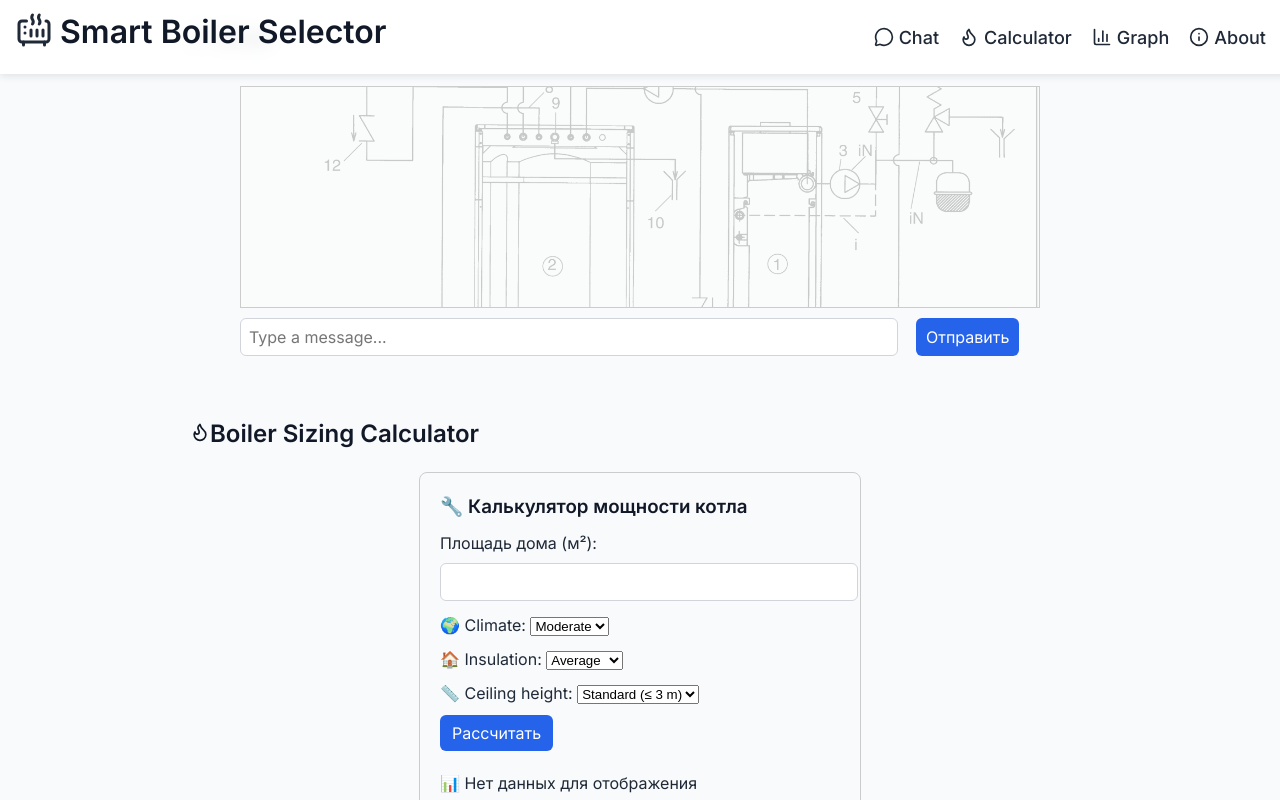
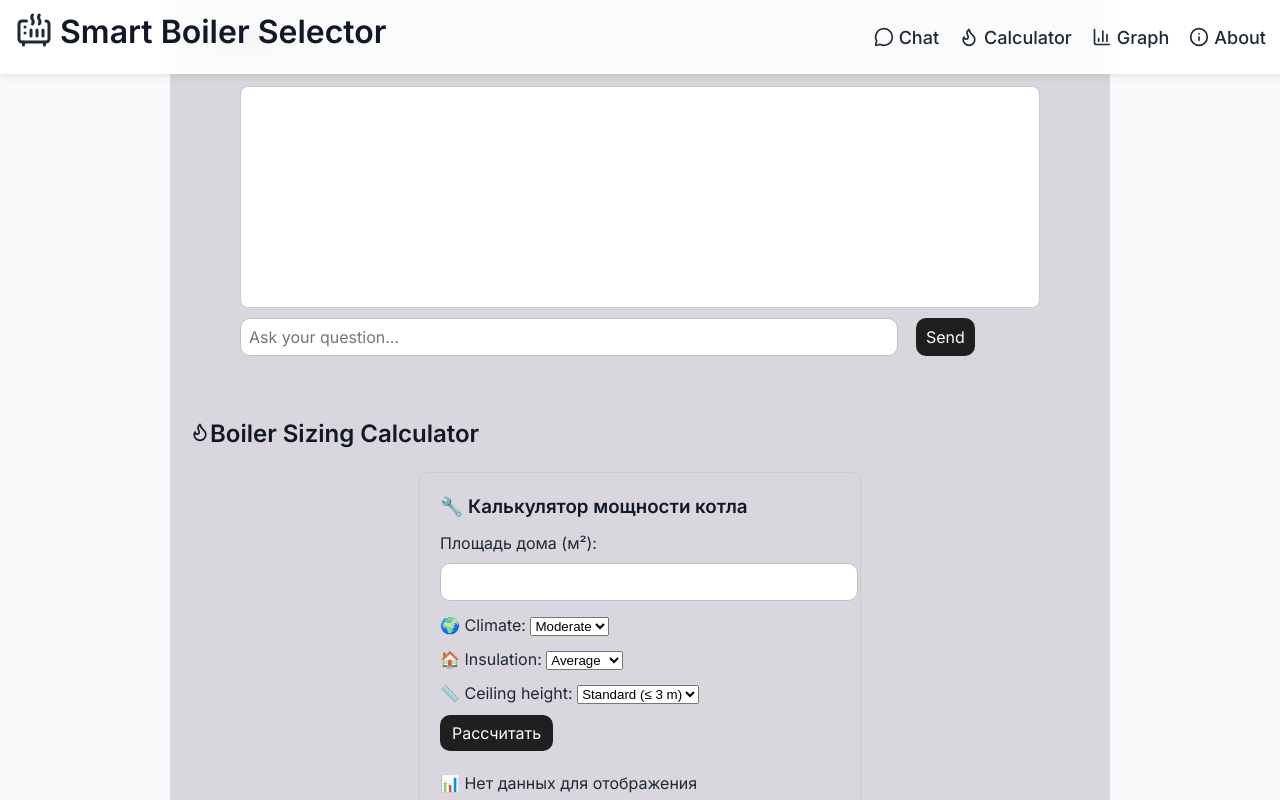
Before and after one commit to Alfaussa/ai-assistant, a Next.js app: page / in a window 1280 px wide. Shown: the top 800 px of the page. Built offline with nearby package versions, Linux system fonts and the light colour scheme.

Commit message:
styles editing

```diff
--- a/app/globals.css
+++ b/app/globals.css
@@ -33,13 +33,13 @@ nav a:hover {
 input, button {
   font-family: 'Inter', sans-serif;
   font-size: 16px;
-  border-radius: 6px;
-  border: 1px solid #d1d5db;
+  border-radius: 10px;
+  border: 1px solid #c3c1c1;
   padding: 8px 10px;
 }
 
 button {
-  background-color: #2563eb;
+  background-color :#1f1f1f ;
   color: #fff;
   cursor: pointer;
   border: none;
@@ -47,7 +47,7 @@ button {
 }
 
 button:hover {
-  background-color: #1d4ed8;
+  background-color: #505452;
 }
 
 /* Цифры ровно выравнены */
--- a/app/page.js
+++ b/app/page.js
@@ -18,7 +18,11 @@ export default function Home({history, setHistory}) {
 
   return (
 
-      <div style={{ maxWidth: "900px", margin: "0 auto", padding: "20px" }}>
+      <div style={{ maxWidth: "900px", margin: "0 auto", padding: "20px",
+        backgroundColor: '#D9D7DD'
+
+
+      }}>
       {/*header*/}
       <header style={{position: "fixed", top: 0, left: 0,width: "100%",
     background: "rgba(255, 255, 255, 0.9)", // немного прозрачности
@@ -31,7 +35,9 @@ export default function Home({history, setHistory}) {
       flexWrap: "wrap",
     zIndex: 1000, // чтобы всегда был поверх
   }}>
-        <div style={{display:'flex'}}>
+        <div style={{display:'flex'
+
+        }}>
         <Heater size={36} style={{paddingTop:'4px', marginRight:'5px',  minWidth: "36px",minHeight: "36px", marginRight: "8px",}} />
         <h1 style={{marginBottom:'10px'}}>Smart Boiler Selector</h1></div>
         <nav style={{ display: 'flex', gap: '20px', fontSize: '18px', display: "flex",flexWrap: "wrap", justifyContent: "center",marginRight: "30px"}}>
@@ -51,7 +57,7 @@ export default function Home({history, setHistory}) {
       </header>
 
       <main>
-        <section id="chat" style={{ marginBottom: "40px" }}>
+        <section id="chat" style={{ marginBottom: "40px"}}>
           <h2><MessageCircle size={20} /> Chat</h2>
          <Chat/>
         </section>
--- a/components/Chat.js
+++ b/components/Chat.js
@@ -44,20 +44,12 @@ export default function Chat() {
     padding: 10,
     marginBottom: 10,
     overflow: "hidden",
+    borderRadius:8,
+    backgroundColor:'white'
   }}
 >
-  {/* Фон (под содержимым) */}
-  <div
-    style={{
-      backgroundImage: "url('/shema.png')",
-      backgroundSize: "cover",
-      backgroundPosition: "center",
-      opacity: 0.2, // полупрозрачный
-      position: "absolute",
-      inset: 0,
-      zIndex: 0,
-    }}
-  ></div>
+
+
 
   {/* Контент (поверх фона) */}
   <div style={{ position: "relative", zIndex: 1 }}>
@@ -80,11 +72,11 @@ export default function Chat() {
           value={input}
           onChange={(e) => setInput(e.target.value)}
           onKeyDown={(e) => e.key === 'Enter' && sendMessage()}
-          placeholder="Type a message..."
+          placeholder="Ask your question..."
           style={{ width: "80%", padding: 8, marginRight: 10 }}
         />
-        <button onClick={sendMessage} disabled={loading}>
-          Отправить
+        <button  onClick={sendMessage} disabled={loading}>
+          Send
         </button>
       </div>
     </div>
```
